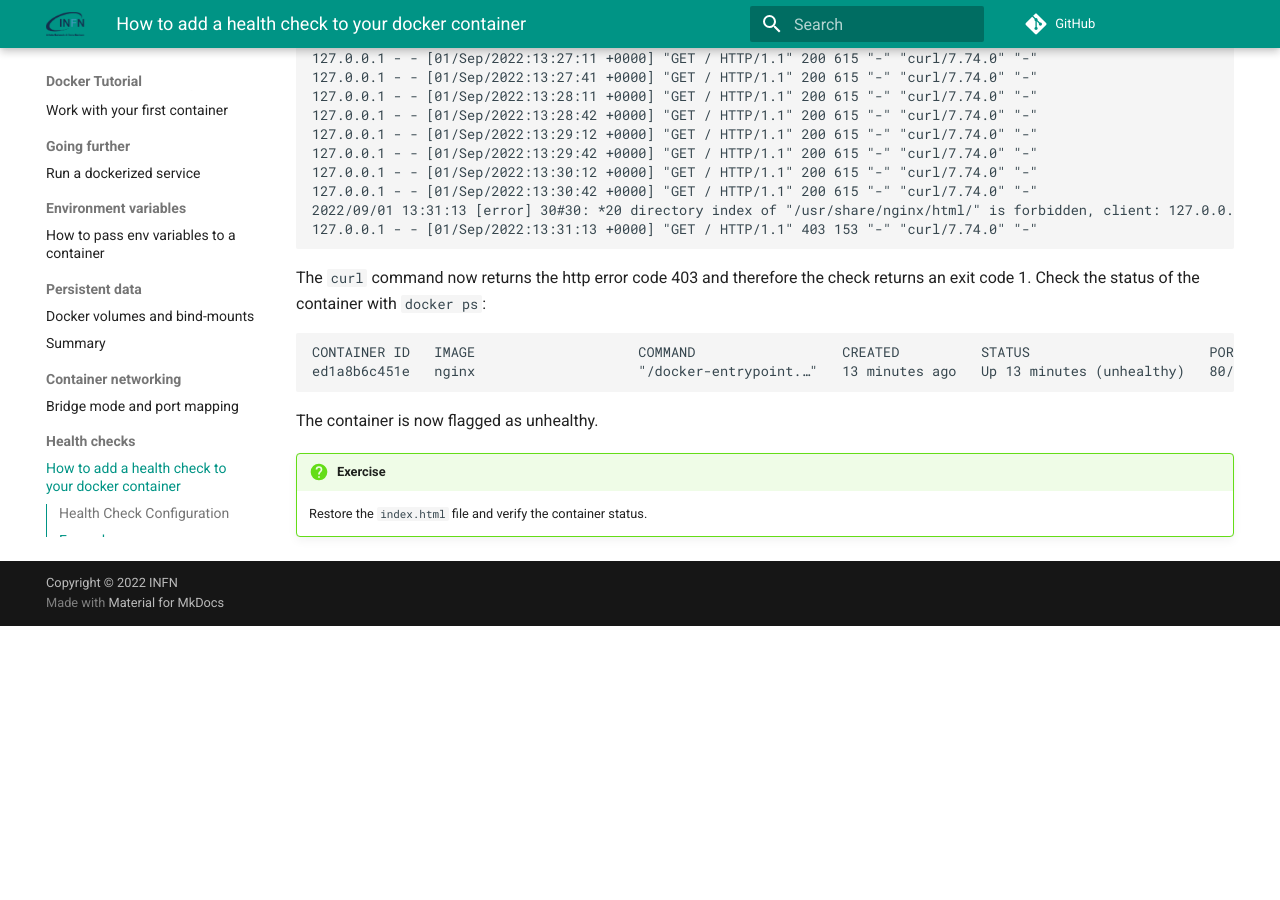
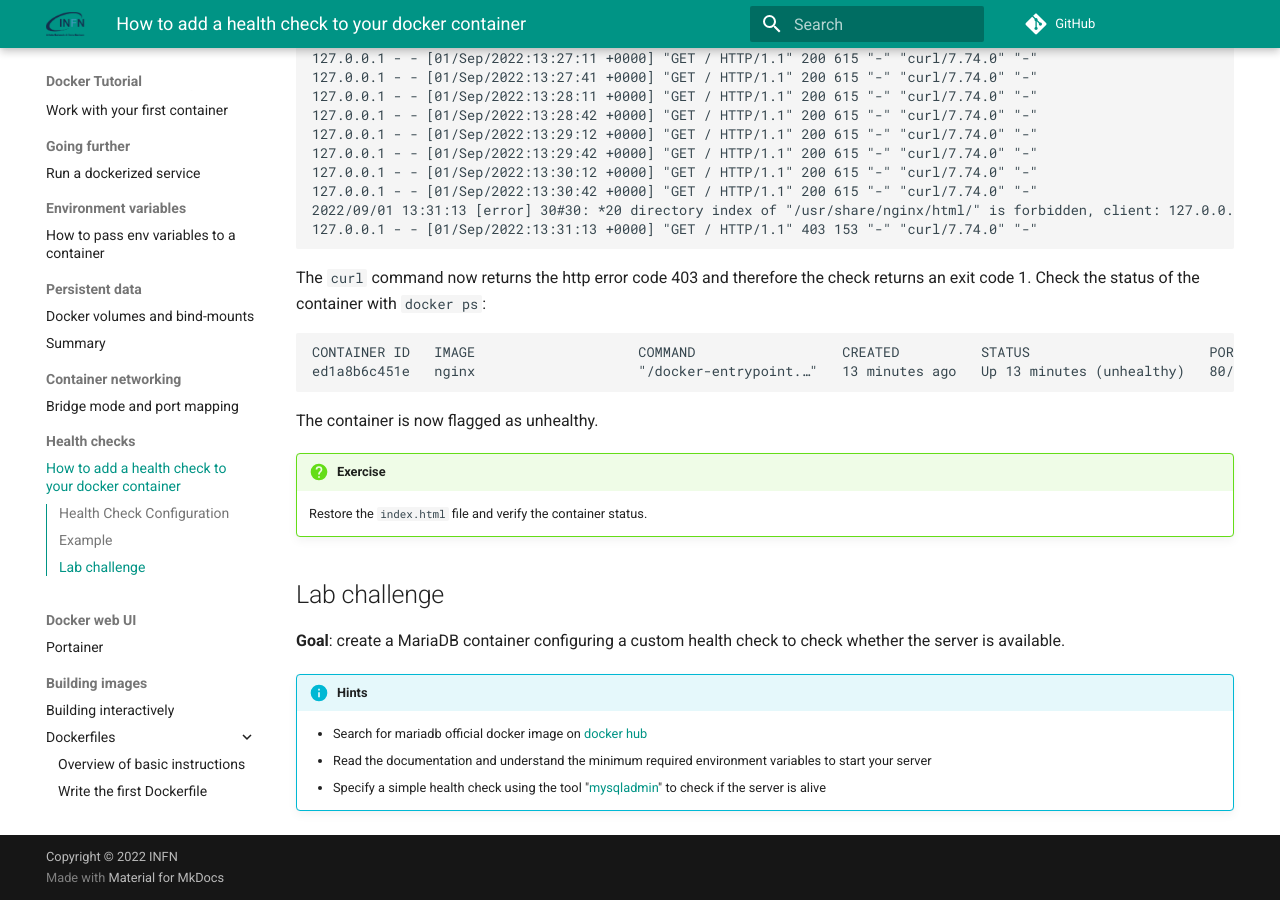
Before and after one commit to maricaantonacci/docker-tutorial, an MkDocs documentation site: the page built from docs/container/health_checks.md, in a window 1280 px wide and 900 px high, scrolled down 3161 px. Built offline with MkDocs 1.6.1 and Material for MkDocs 9.7.7, drawn with Linux system fonts in a browser that asks for light colours; comment, search, counter and statistics services are not loaded; before the commit the page ends 3787 px from its top, so only the background shows below that.

Commit message:
Add lab challenge

```diff
--- a/docs/container/health_checks.md
+++ b/docs/container/health_checks.md
@@ -154,3 +154,12 @@ The container is now flagged as unhealthy.
 
 !!! question "Exercise"
     Restore the `index.html` file and verify the container status.
+
+## Lab challenge
+
+**Goal**: create a MariaDB container configuring a custom health check to check whether the server is available.
+
+!!! info "Hints"
+    * Search for mariadb official docker image on [docker hub](https://hub.docker.com/)
+    * Read the documentation and understand the minimum required environment variables to start your server
+    * Specify a simple health check using the tool "[mysqladmin](https://mariadb.com/kb/en/mysqladmin/)" to check if the server is alive
```
